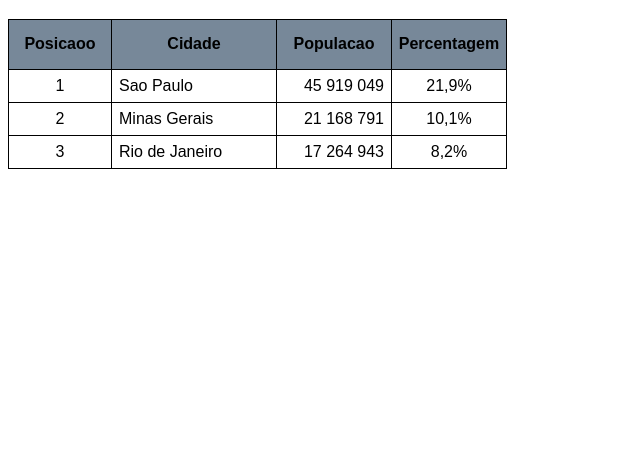
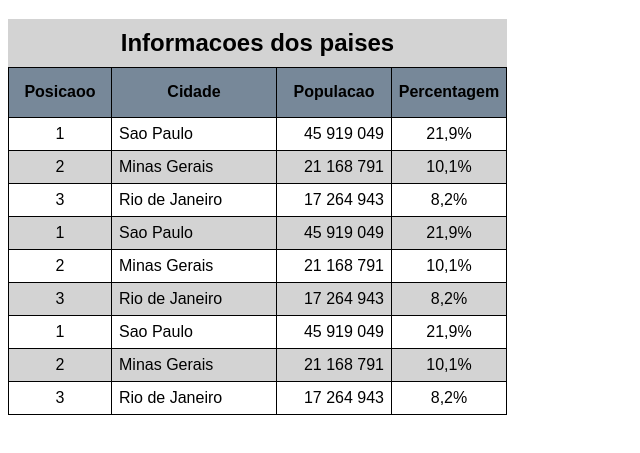
Before and after one commit to VelosoCassuate/HTML-CSS, a plain HTML site: page exe023/tabela02.html in a window 1280 px wide. Shown: the part 61-514 px from the top of the page, without its empty margins (0-640 px from the left). Drawn offline with Linux system fonts and the light colour scheme.

Commit message:
Aprendi escopo e Legenda

```diff
--- a/exe023/style.css
+++ b/exe023/style.css
@@ -1,6 +1,15 @@
+
+
 table {
   font-family: Arial, Helvetica, sans-serif;
   border-collapse: collapse;
+}
+
+caption{
+  font-size: 1.5em;
+  padding: 10px;
+  font-weight: bold;
+  background-color: lightgrey;
 }
 td,
 th {
@@ -31,3 +40,7 @@ td.percentagem {
   padding: 7px;
   text-align: center;
 }
+
+tbody > tr:nth-child(2n){
+  background-color: lightgray;
+}
--- a/exe023/tabela02.html
+++ b/exe023/tabela02.html
@@ -11,6 +11,9 @@
 <body>
   <h1>Uso de tabelas grandes</h1>
   <table>
+    <caption>
+      Informacoes dos paises
+    </caption>
     <thead>
       <th>Posicaoo</th>
       <th>Cidade</th>
@@ -36,6 +39,41 @@
         <td class="populacao">17 264 943</td>
         <td class="percentagem">8,2%</td>
       </tr>
+       <tr>
+        <td class="posicao">1</td>
+        <td class="cidade">Sao Paulo</td>
+        <td class="populacao">45 919 049</td>
+        <td class="percentagem">21,9%</td>
+      </tr>
+      <tr>
+        <td class="posicao">2</td>
+        <td class="cidade">Minas Gerais</td>
+        <td class="populacao">21 168 791</td>
+        <td class="percentagem">10,1%</td>
+      </tr>
+      <tr>
+        <td class="posicao">3</td>
+        <td class="cidade">Rio de Janeiro</td>
+        <td class="populacao">17 264 943</td>
+        <td class="percentagem">8,2%</td>
+      </tr> <tr>
+        <td class="posicao">1</td>
+        <td class="cidade">Sao Paulo</td>
+        <td class="populacao">45 919 049</td>
+        <td class="percentagem">21,9%</td>
+      </tr>
+      <tr>
+        <td class="posicao">2</td>
+        <td class="cidade">Minas Gerais</td>
+        <td class="populacao">21 168 791</td>
+        <td class="percentagem">10,1%</td>
+      </tr>
+      <tr>
+        <td class="posicao">3</td>
+        <td class="cidade">Rio de Janeiro</td>
+        <td class="populacao">17 264 943</td>
+        <td class="percentagem">8,2%</td>
+      </tr>
     </tbody>
 
     <tfoot></tfoot>
```
